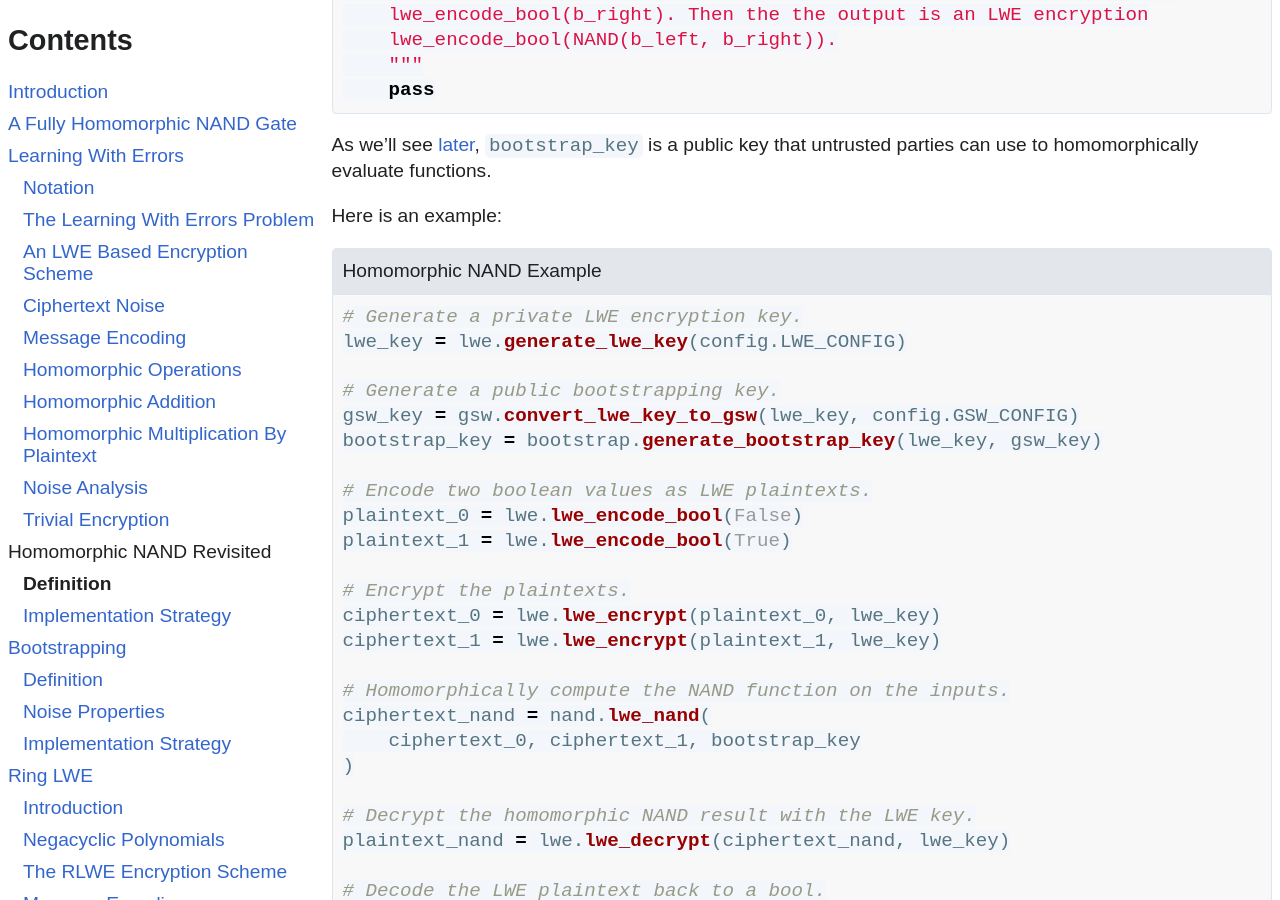
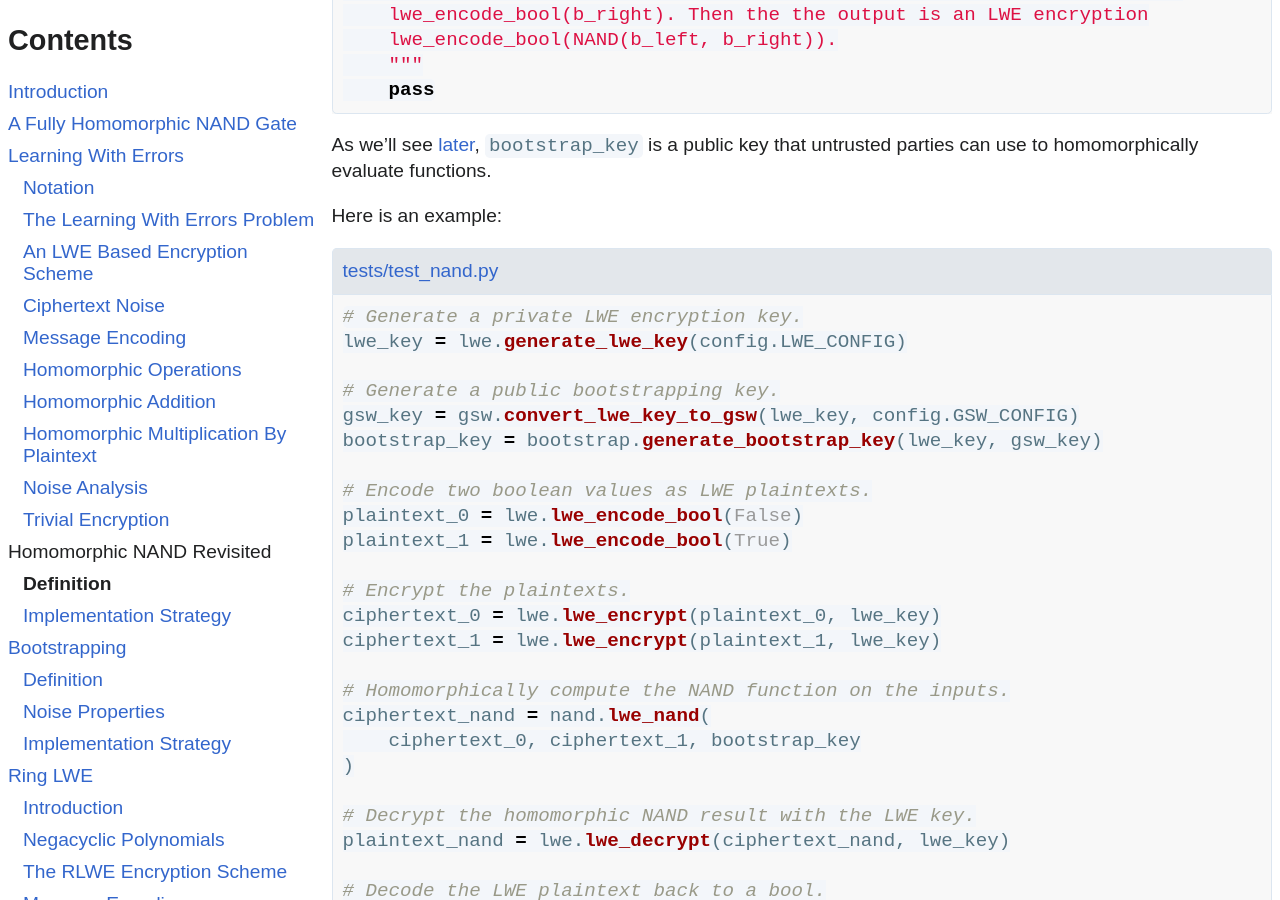
Before and after one commit to lowdanie/lowdanie.github.io, a Jekyll site: the page built from _posts/2024-01-03-fully-homomorphic-encryption.md, in a window 1280 px wide and 900 px high, scrolled down 21094 px. Built offline with Jekyll 4.4.1, drawn with Linux system fonts in a browser that asks for light colours; formulas are drawn with MathJax 3.

Commit message:
tfhe: cleanup

````diff
--- a/_posts/2024-01-03-fully-homomorphic-encryption.md
+++ b/_posts/2024-01-03-fully-homomorphic-encryption.md
@@ -1037,7 +1037,7 @@ key that untrusted parties can use to homomorphically evaluate functions.
 Here is an example:
 
 <div class="codeblock-with-filename">
-Homomorphic NAND Example
+[tests/test_nand.py](https://github.com/lowdanie/tfhe/blob/main/tests/test_nand.py)
 
 ```python
 # Generate a private LWE encryption key.
````
